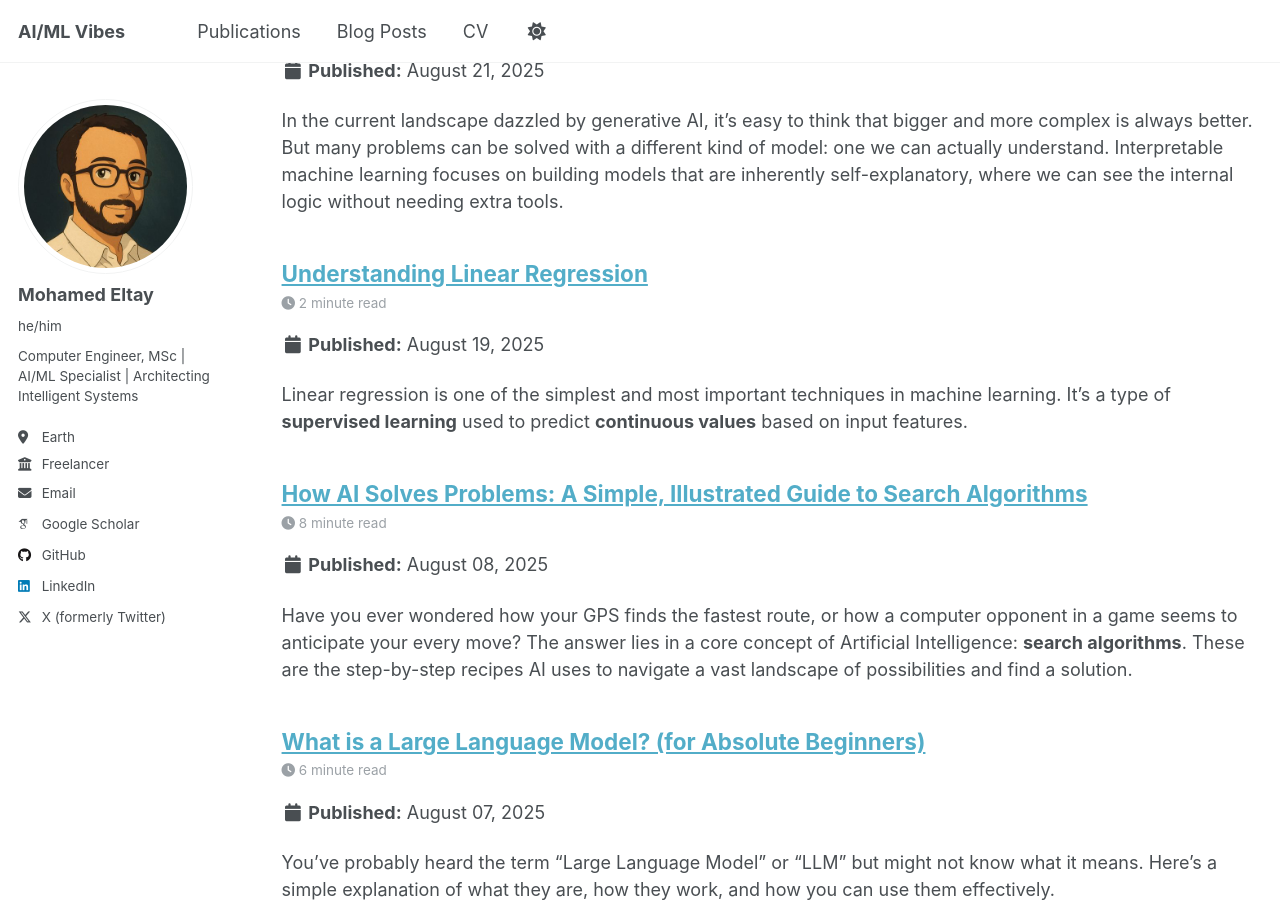
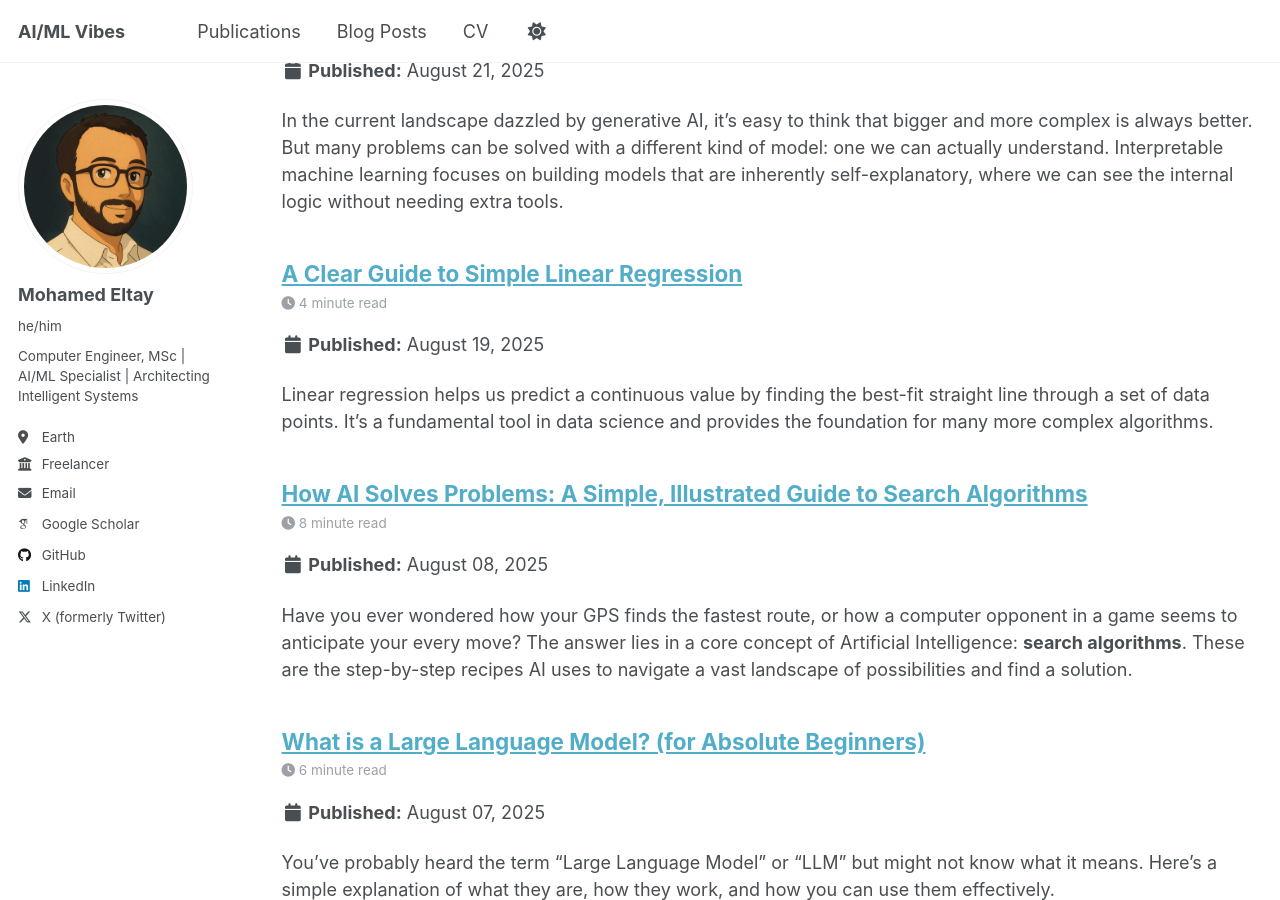
Before and after one commit to eltay89/eltay89.github.io, a Jekyll site: the page built from _pages/year-archive.html, in a window 1280 px wide and 900 px high, scrolled down 964 px. Built offline with Jekyll 4.4.1, drawn with Linux system fonts in a browser that asks for light colours; some web fonts are replaced; a script that is not in the unit is left out; some of the changed lines change nothing that is shown.

Commit message:
Update 2025-08-19-understanding-linear-regression.md

````diff
--- a/_posts/2025-08-19-understanding-linear-regression.md
+++ b/_posts/2025-08-19-understanding-linear-regression.md
@@ -1,127 +1,149 @@
 ---
-title: 'Understanding Linear Regression'
+title: 'A Clear Guide to Simple Linear Regression'
 date: 2025-08-19
-permalink: /posts/2025/08/understanding-linear-regression/
+permalink: /posts/2025/08/simple-linear-regression-guide/
 tags:
-  - ai
-  - algorithms
-  - computer-science
-  - beginners
+  - machine-learning
+  - statistics
+  - python
+  - data-science
 ---
 
-Linear regression is one of the simplest and most important techniques in machine learning. It’s a type of **supervised learning** used to predict **continuous values** based on input features.
+Linear regression helps us predict a continuous value by finding the best-fit straight line through a set of data points. It's a fundamental tool in data science and provides the foundation for many more complex algorithms.
 
----
+## What's the Goal?
 
-### **1. The Linear Regression Model**
+The main idea is to model a linear relationship between an input feature (X) and an output value (y). We're trying to find a line that cuts through the data in a way that's as close to all the points as possible.
 
-The model assumes a linear relationship between input $x$ and output $y$:
+Visually, we're trying to do this:
+
+```mermaid
+graph TD
+    subgraph "Dataset"
+        A[Point 1]
+        B[Point 2]
+        C[Point 3]
+        D[...]
+    end
+
+    subgraph "Model"
+        E{Fit a Line}
+    end
+
+    subgraph "Result"
+        F[Best-Fit Line]
+    end
+
+    A --> E
+    B --> E
+    C --> E
+    D --> E
+    E --> F
+```
+
+The equation for this line is surprisingly simple:
 
 $$
 y = b_0 + b_1 x
 $$
 
-Where:
+- `\\(y\\)` is the value we want to predict.
+- `\\(x\\)` is our input feature.
+- `\\(b_1\\)` is the **slope** of the line. It tells us how much `\\(y\\)` changes for a one-unit increase in `\\(x\\)`.
+- `\\(b_0\\)` is the **intercept**. It's the value of `\\(y\\)` when `\\(x\\)` is zero.
 
-* $y$ = predicted value
-* $x$ = input feature
-* $b_0$ = intercept (where the line crosses the y-axis)
-* $b_1$ = slope (how much y changes when x changes by 1)
+Our job is to find the perfect values for `\\(b_0\\)` and `\\(b_1\\)` that produce the best possible line.
 
-Our goal is to find the **best values** of $b_0$ and $b_1$ to fit the data.
+## How We Define the "Best Fit"
 
----
+"Best fit" means we want the line that minimizes the total error. We measure this error by looking at the vertical distance between each data point and our line. This distance is called a **residual**.
 
-### **2. The Idea of Best Fit**
-
-We define “best fit” as the line that **minimizes the difference between predicted and actual values**.
-
-The **error** for each data point is:
+The formula for the error (or residual) for a single point `\\(i\\)` is:
 
 $$
-e_i = y_i - \hat{y}_i = y_i - (b_0 + b_1 x_i)
+e_i = \text{actual_y}_i - \text{predicted_y}_i = y_i - (b_0 + b_1 x_i)
 $$
 
-The total error is measured using **sum of squared errors (SSE):**
+Some errors will be positive and some negative, so they would cancel each other out if we just added them up. To fix this, we square each error before summing them. This gives us the **Sum of Squared Errors (SSE)**.
 
 $$
 SSE = \sum_{i=1}^n (y_i - (b_0 + b_1 x_i))^2
 $$
 
-We want the line that **minimizes SSE**.
+**Our goal is to find the line (the `\\(b_0\\)` and `\\(b_1\\)`) that makes this SSE value as small as possible.**
+{: .notice--info}
 
----
+## Finding the Solution
 
-### **3. Finding $b_0$ and $b_1$ Mathematically**
+We use calculus to find the minimum SSE, which gives us two clean formulas for the slope and intercept.
 
-We use **calculus** to minimize SSE:
-
-1. Take derivatives of SSE with respect to $b_0$ and $b_1$.
-2. Set derivatives to zero → gives **normal equations**.
-
-#### **Derivative with respect to $b_0$:**
+The final formulas are:
 
 $$
-\frac{\partial SSE}{\partial b_0} = -2 \sum (y_i - b_0 - b_1 x_i) = 0 \implies \sum (y_i - b_0 - b_1 x_i) = 0
+b_1 = \frac{\sum (x_i - \bar{x})(y_i - \bar{y})}{\sum (x_i - \bar{x})^2}
 $$
 
-#### **Derivative with respect to $b_1$:**
-
 $$
-\frac{\partial SSE}{\partial b_1} = -2 \sum x_i (y_i - b_0 - b_1 x_i) = 0 \implies \sum x_i (y_i - b_0 - b_1 x_i) = 0
+b_0 = \bar{y} - b_1 \bar{x}
 $$
 
-Solve these two equations together to get:
+Here, `\(\bar{x}\)` and `\(\bar{y}\)` are just the average values of our x and y data. The slope `\\(b_1\\)` measures how `x` and `y` move together, while the intercept `\\(b_0\\)` makes sure the line passes through the center of our data.
 
-$$
-b_1 = \frac{\sum (x_i - \bar{x})(y_i - \bar{y})}{\sum (x_i - \bar{x})^2}, \quad b_0 = \bar{y} - b_1 \bar{x}
-$$
+<details>
+  <summary>Click to see the calculus derivation</summary>
 
-Where $\bar{x}$ and $\bar{y}$ are the averages of $x_i$ and $y_i$.
+  To find the minimum SSE, we take the partial derivative of the SSE equation with respect to both `\\(b_0\\)` and `\\(b_1\\)`, set them to zero, and solve the resulting system of equations.
 
-**Intuition:**
+  **Derivative with respect to `\\(b_0\\)`:**
+  $$
+  \frac{\partial SSE}{\partial b_0} = -2 \sum (y_i - b_0 - b_1 x_i) = 0
+  $$
 
-* $b_1$ = slope → measures how y changes with x (based on covariance/variance)
-* $b_0$ = intercept → ensures the line goes through the center of the data
+  **Derivative with respect to `\\(b_1\\)`:**
+  $$
+  \frac{\partial SSE}{\partial b_1} = -2 \sum x_i (y_i - b_0 - b_1 x_i) = 0
+  $$
 
----
+  Solving these two "normal equations" gives us the formulas for `\\(b_1\\)` and `\\(b_0\\)` shown above.
 
-### **4. Implementing in Python**
+</details>
+
+## Making it Easy with Python
+
+You'll almost never calculate this by hand. We can use Python's `scikit-learn` library to do all the heavy lifting in just a few lines of code.
 
 ```python
+import numpy as np
 from sklearn.linear_model import LinearRegression
-from sklearn.model_selection import train_test_split
 from sklearn.metrics import mean_squared_error, r2_score
 
 # Example data
-X = [[1], [2], [3], [4], [5]]
-y = [2, 4, 5, 4, 5]
+X = np.array([,,,,,])
+y = np.array()
 
-# Split data
-X_train, X_test, y_train, y_test = train_test_split(X, y, test_size=0.2)
+# Create and train the model
+model = LinearRegression()
+model.fit(X, y)
 
-# Train model
-model = LinearRegression()
-model.fit(X_train, y_train)
+# Get the calculated intercept and slope
+b0 = model.intercept_
+b1 = model.coef_
 
-# Predict
-y_pred = model.predict(X_test)
+print(f"Intercept (b0): {b0:.2f}")
+print(f"Slope (b1): {b1:.2f}")
 
-# Evaluate
-print("MSE:", mean_squared_error(y_test, y_pred))
-print("R²:", r2_score(y_test, y_pred))
+# Make a prediction
+y_pred = model.predict([]) # Predict y for a new x=7
+print(f"Prediction for x=7: {y_pred:.2f}")
 ```
 
-Python’s `LinearRegression` automatically calculates $b_0$ and $b_1$ using the formulas we derived.
+The library automatically uses the math we discussed to find the optimal `b0` and `b1` values from the data.
 
----
+## Key Takeaways
 
-### **5. Summary**
+1.  **Goal:** Linear regression finds the best straight line to predict a continuous output.
+2.  **Method:** The "best" line is the one that minimizes the sum of the squared errors (SSE).
+3.  **Solution:** We can find the line's slope and intercept using specific formulas derived from calculus.
+4.  **Practice:** In reality, we use libraries like `scikit-learn` that handle the math for us.
 
-1. Linear regression predicts a continuous output using a straight line.
-2. The line is defined as $y = b_0 + b_1 x$.
-3. Best fit is found by minimizing sum of squared errors (SSE).
-4. Using calculus, we derive formulas for $b_0$ and $b_1$.
-5. In practice, Python libraries like scikit-learn handle the calculation automatically.
-
-Linear regression is the foundation of many ML models, so understanding **how $b_0$ and $b_1$ are derived** is key before moving to more complex algorithms like neural networks.
+Understanding how linear regression works is a great first step. It teaches you the core concepts of model fitting and error minimization that are used in nearly every other machine learning algorithm.
````
